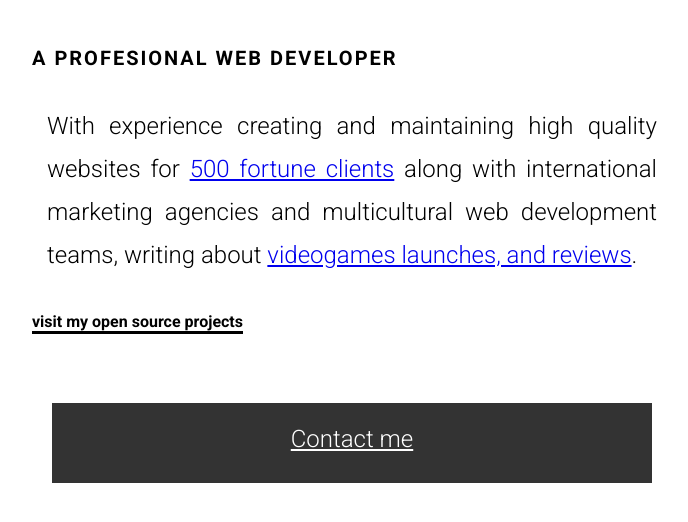
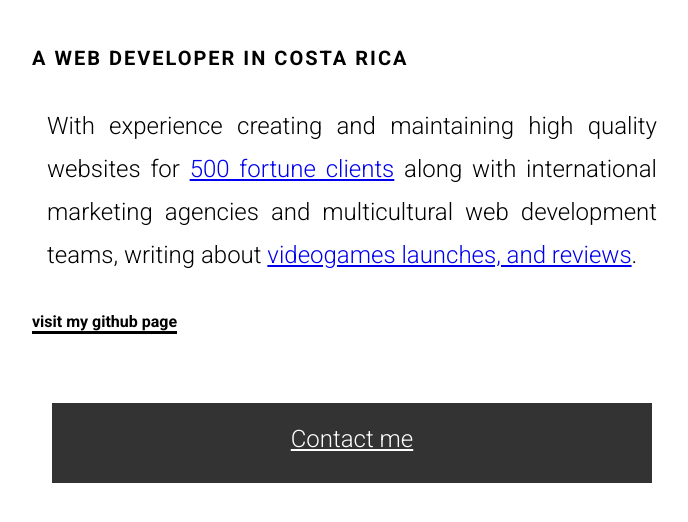
Before and after one commit to ansonysgithub/ansonysdotcom, a website: page index.html in a window 1280 px wide. Shown: the part 174-696 px from the top of the page, without its empty margins (288-976 px from the left). Drawn offline with Linux system fonts and the light colour scheme.

```diff
--- a/index.html
+++ b/index.html
@@ -33,7 +33,7 @@
         </div>
         <div class="column">
             <div class="content">
-                <h2>A Profesional Web developer</h2>
+                <h2>A Web developer in Costa Rica</h2>
                 <p>With experience creating and maintaining high quality websites for <a
                         href="https://www.linkedin.com/in/ansonymendezsuarez/" target="_blank">500 fortune clients</a>
                     along with
@@ -41,9 +41,7 @@
                         href="https://fistbrothers.com/" target="_blank">videogames launches, and reviews</a></a>.
                 </p>
                 <p>
-                    <a href="https://github.com/ansonysgithub?tab=repositories" target="_blank" class="learn-more">visit
-                        my
-                        open source projects</a>
+                    <a href="https://github.com/ansonysgithub?tab=repositories" target="_blank" class="learn-more">visit my github page</a>
                 </p>
             </div>
         </div>
--- /dev/null
+++ b/src/index.js
@@ -0,0 +1 @@
+console.log('tqm');
```
Also changed, not shown: package.json (added, +15 -0 lines), 2 other files.
